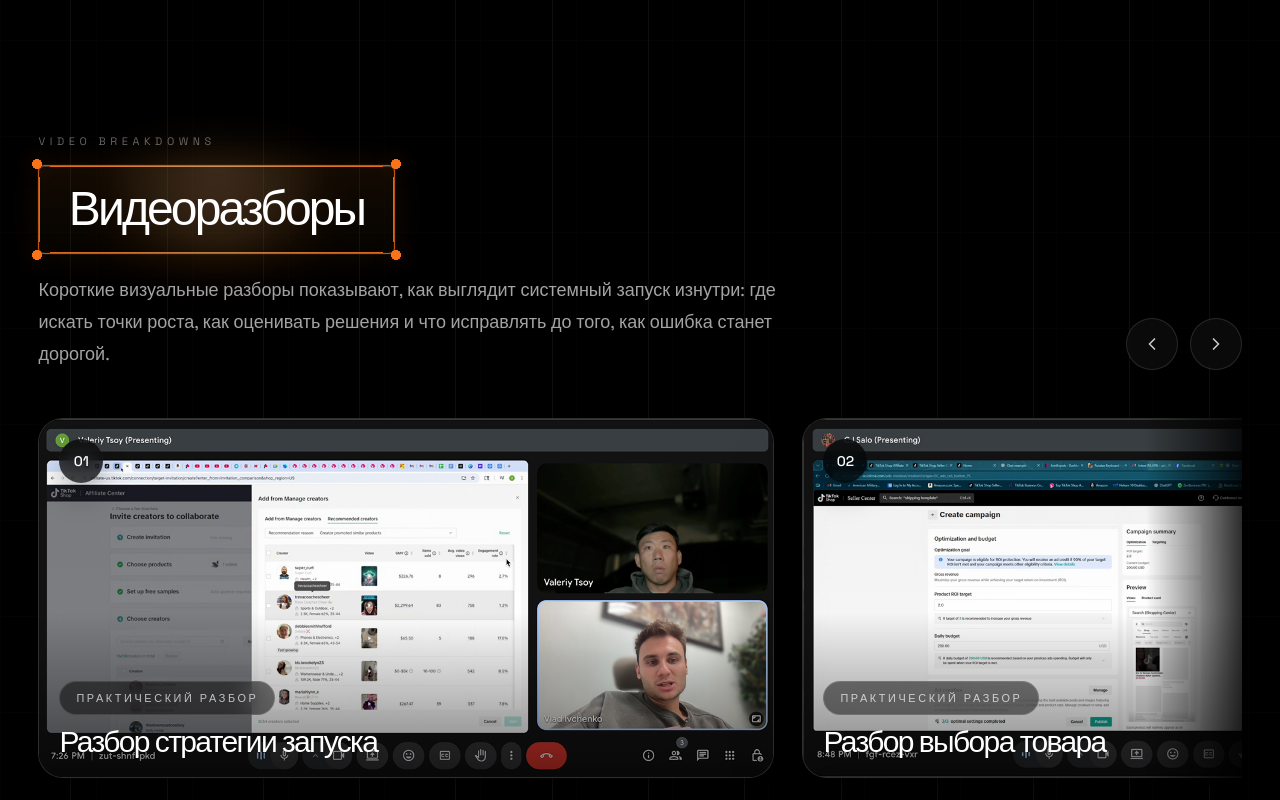
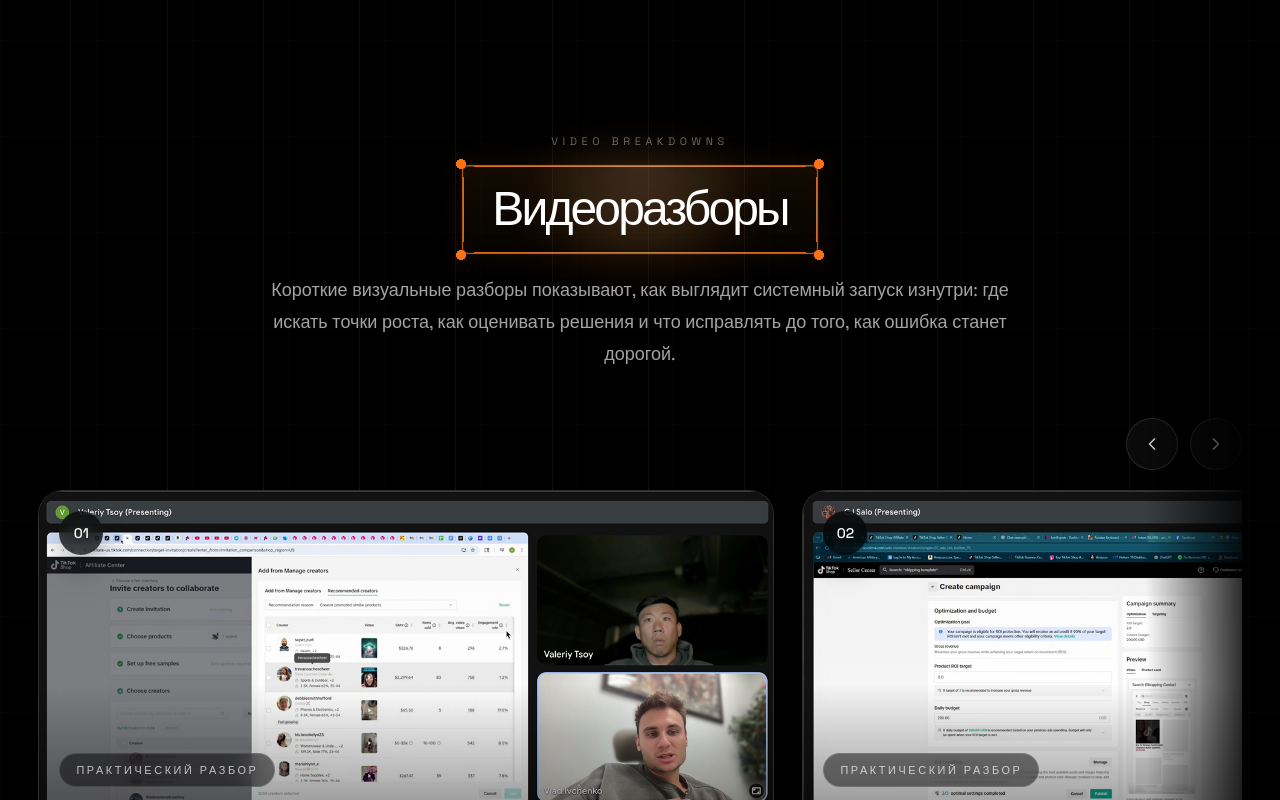
Before and after one commit to YaroslavSigidin/IVCHENKO, a React (Vite) app: page / in a window 1280 px wide. Shown: the part 10520-11320 px from the top of the page. Built offline with nearby package versions, Linux system fonts and the light colour scheme.

Commit message:
Center video breakdowns heading

```diff
--- a/src/App.jsx
+++ b/src/App.jsx
@@ -865,15 +865,14 @@ function VideoBreakdownsSlider({ items }) {
 
   return (
     <div className="mx-auto w-[min(1320px,94vw)]">
-      <div className="flex flex-col gap-6 sm:flex-row sm:items-end sm:justify-between">
-        <SectionHeader
-          eyebrow="Video Breakdowns"
-          title="Видеоразборы"
-          text="Короткие визуальные разборы показывают, как выглядит системный запуск изнутри: где искать точки роста, как оценивать решения и что исправлять до того, как ошибка станет дорогой."
-          align="left"
-        />
+      <SectionHeader
+        eyebrow="Video Breakdowns"
+        title="Видеоразборы"
+        text="Короткие визуальные разборы показывают, как выглядит системный запуск изнутри: где искать точки роста, как оценивать решения и что исправлять до того, как ошибка станет дорогой."
+      />
 
-        <div className="flex items-center gap-3">
+      <div className="relative mt-8 sm:mt-12">
+        <div className="mb-5 flex items-center justify-center gap-3 sm:justify-end">
           <button
             type="button"
             onClick={() => scrollSlider(-1)}
@@ -891,9 +890,7 @@ function VideoBreakdownsSlider({ items }) {
             <ChevronRight className="h-5 w-5" />
           </button>
         </div>
-      </div>
 
-      <div className="relative mt-8 sm:mt-12">
         <div
           ref={sliderRef}
           className="flex snap-x snap-mandatory gap-5 overflow-x-auto scroll-smooth pb-2 [scrollbar-width:none] sm:gap-7 [&::-webkit-scrollbar]:hidden"
```
